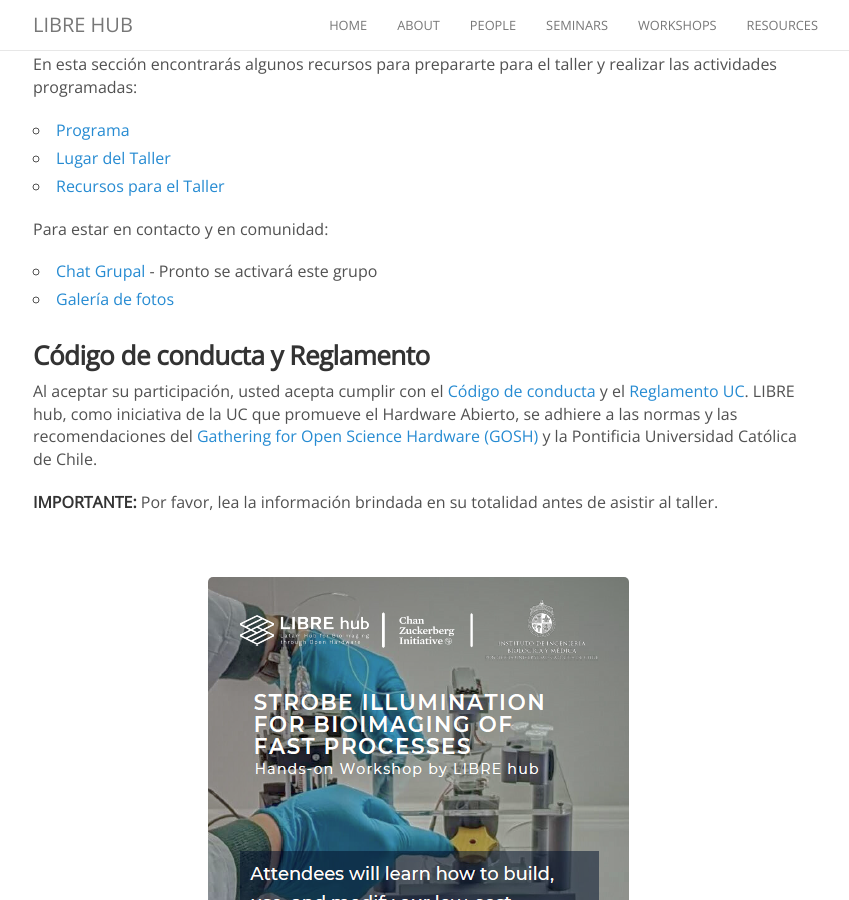
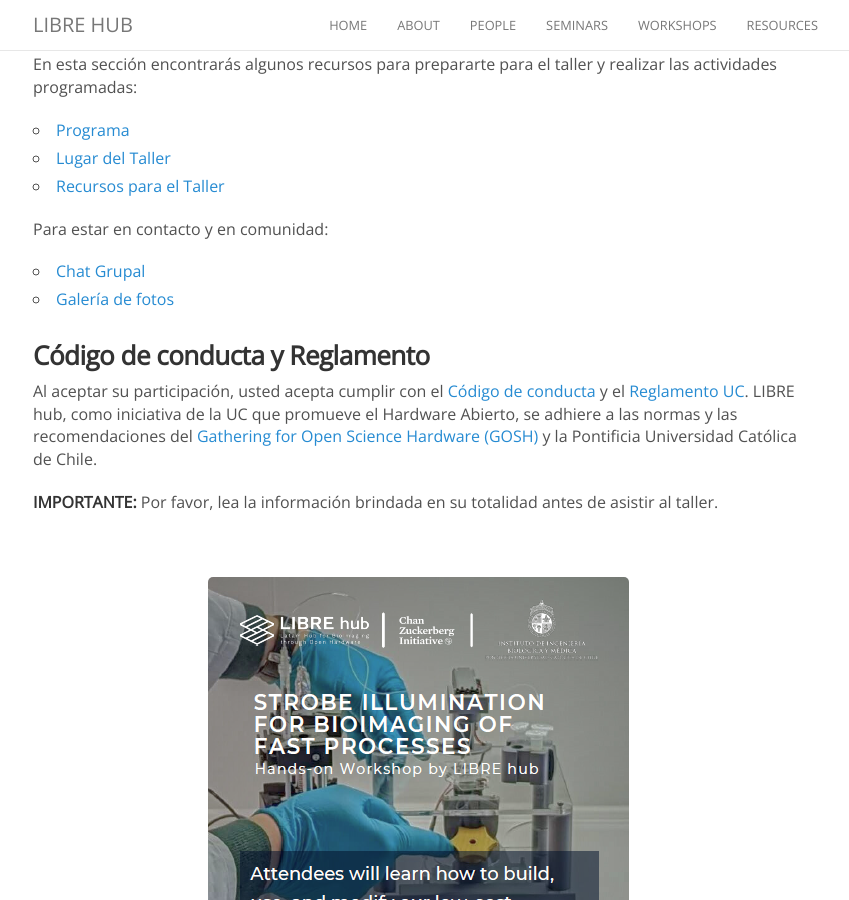
Before and after one commit to LIBREhub/LIBREhub.github.io, a Jekyll site: the page built from _posts/2023-07-21-strobeillum-ws.md, in a window 1280 px wide and 900 px high, scrolled down 437 px. Shown: the whole window, without its empty margins (222-1071 px from the left). Built offline with Jekyll 4.4.1, drawn with Linux system fonts in a browser that asks for light colours; nearby versions of some CDN libraries.

Commit message:
Update 2023-07-21-strobeillum-ws.md

```diff
--- a/_posts/2023-07-21-strobeillum-ws.md
+++ b/_posts/2023-07-21-strobeillum-ws.md
@@ -21,7 +21,7 @@
 
 Para estar en contacto y en comunidad:
 
-- [Chat Grupal]() - Pronto se activará este grupo
+- [Chat Grupal](https://chat.whatsapp.com/Fc0E7UzZYZX3Ky3zRG1wtx)
 - [Galería de fotos](https://www.flickr.com/people/197037882@N02/)
 
 ### Código de conducta y Reglamento
```
